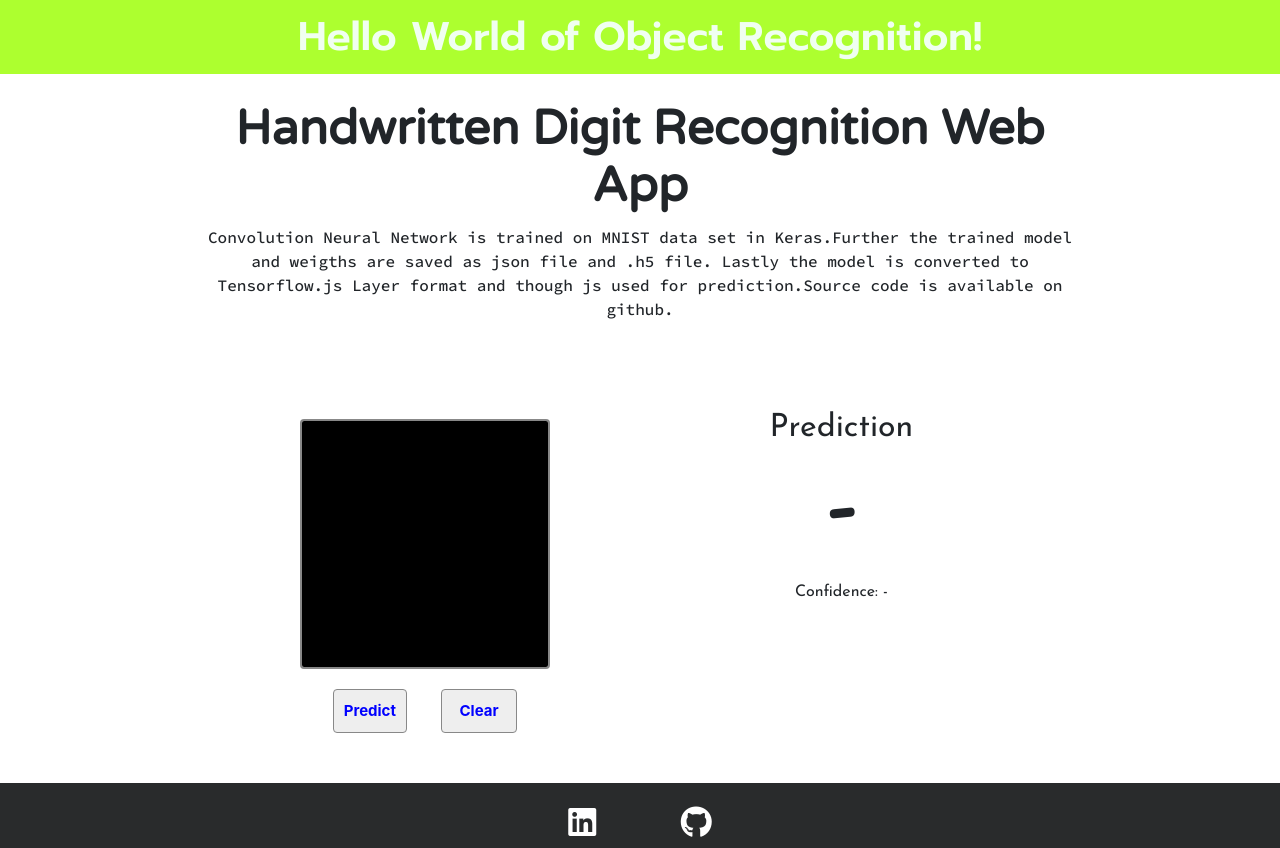
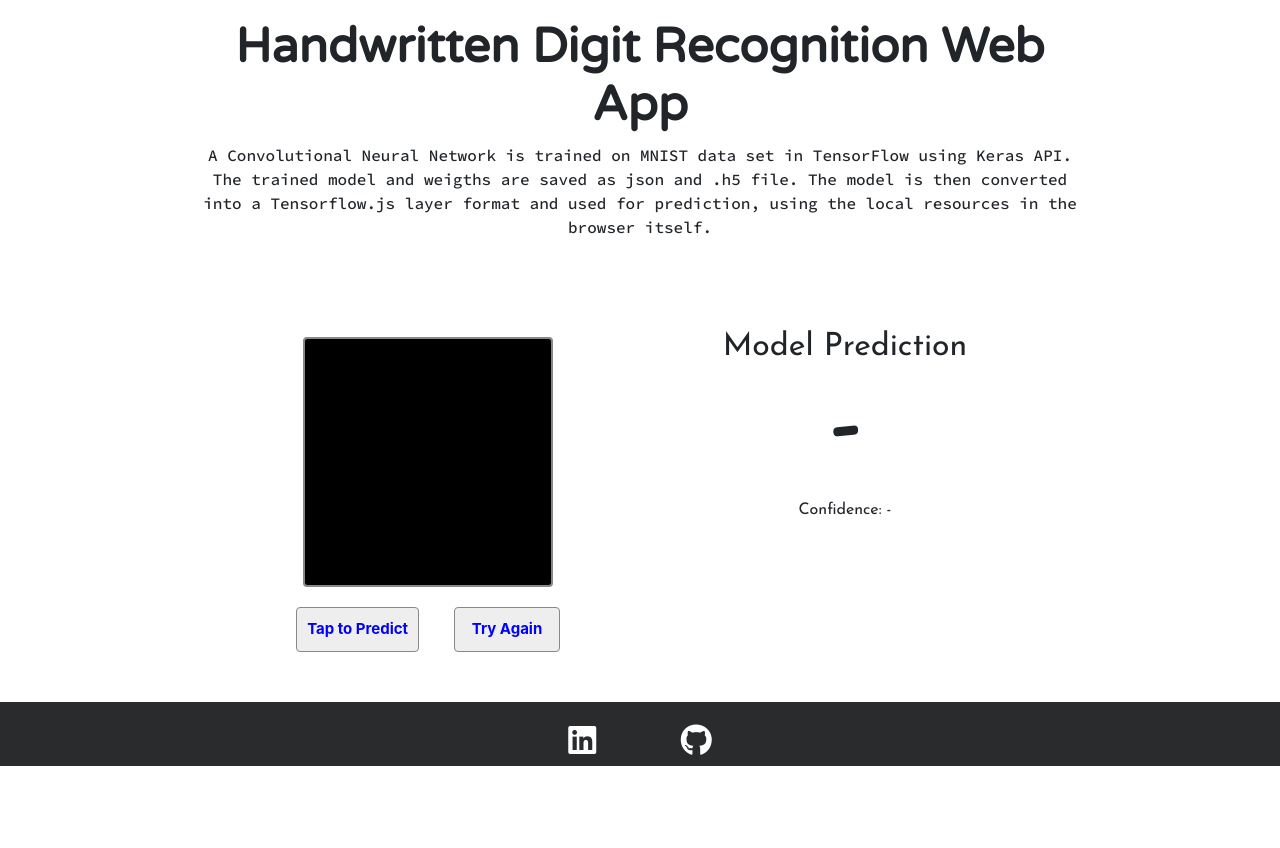
Before and after one commit to NietzscheDostoevsky/Digit_Recognizer_Website, a plain HTML site: page Digit_Recognition_Web_App-master/index.html in a window 1280 px wide. After the commit the page ends 800 px from the top, so only its background shows below. Drawn offline with nearby package versions, Linux system fonts and the light colour scheme; a script that the page names is missing; a web font is replaced by a local one.

Commit message:
update HTML

```diff
--- a/Digit_Recognition_Web_App-master/index.html
+++ b/Digit_Recognition_Web_App-master/index.html
@@ -1,24 +1,32 @@
 <html>
 
 <head>
-  <title>Digit Recognition WebApp</title>
+  <title>Handwritten Digit Recognizer WebApp</title>
 
   <meta name="viewport" content="width=device-width">
   <!-- GoogleFont -->
   <link href="https://fonts.googleapis.com/css2?family=Prompt:wght@600&display=swap" rel="stylesheet">
   <link href="https://fonts.googleapis.com/css2?family=Varela+Round&display=swap" rel="stylesheet">
   <link href="https://fonts.googleapis.com/css2?family=Source+Code+Pro:wght@500&display=swap" rel="stylesheet">
-  <link href="https://fonts.googleapis.com/css?family=Calistoga|Josefin+Sans:400,700|Pacifico&display=swap" rel="stylesheet">
+  <link href="https://fonts.googleapis.com/css?family=Calistoga|Josefin+Sans:400,700|Pacifico&display=swap"
+    rel="stylesheet">
   <!-- bootstrap -->
-  <link rel="stylesheet" href="https://stackpath.bootstrapcdn.com/bootstrap/4.3.1/css/bootstrap.min.css" integrity="sha384-ggOyR0iXCbMQv3Xipma34MD+dH/1fQ784/j6cY/iJTQUOhcWr7x9JvoRxT2MZw1T" crossorigin="anonymous">
+  <link rel="stylesheet" href="https://stackpath.bootstrapcdn.com/bootstrap/4.3.1/css/bootstrap.min.css"
+    integrity="sha384-ggOyR0iXCbMQv3Xipma34MD+dH/1fQ784/j6cY/iJTQUOhcWr7x9JvoRxT2MZw1T" crossorigin="anonymous">
   <!-- stylesheet -->
   <link rel="stylesheet" href="css/styles.css">
   <!-- fontawesome -->
   <script src="https://kit.fontawesome.com/b3aed9cb07.js" crossorigin="anonymous"></script>
 
-  <script src="https://code.jquery.com/jquery-3.3.1.slim.min.js" integrity="sha384-q8i/X+965DzO0rT7abK41JStQIAqVgRVzpbzo5smXKp4YfRvH+8abtTE1Pi6jizo" crossorigin="anonymous"></script>
-  <script src="https://cdnjs.cloudflare.com/ajax/libs/popper.js/1.14.7/umd/popper.min.js" integrity="sha384-UO2eT0CpHqdSJQ6hJty5KVphtPhzWj9WO1clHTMGa3JDZwrnQq4sF86dIHNDz0W1" crossorigin="anonymous"></script>
-  <script src="https://stackpath.bootstrapcdn.com/bootstrap/4.3.1/js/bootstrap.min.js" integrity="sha384-JjSmVgyd0p3pXB1rRibZUAYoIIy6OrQ6VrjIEaFf/nJGzIxFDsf4x0xIM+B07jRM" crossorigin="anonymous"></script>
+  <script src="https://code.jquery.com/jquery-3.3.1.slim.min.js"
+    integrity="sha384-q8i/X+965DzO0rT7abK41JStQIAqVgRVzpbzo5smXKp4YfRvH+8abtTE1Pi6jizo"
+    crossorigin="anonymous"></script>
+  <script src="https://cdnjs.cloudflare.com/ajax/libs/popper.js/1.14.7/umd/popper.min.js"
+    integrity="sha384-UO2eT0CpHqdSJQ6hJty5KVphtPhzWj9WO1clHTMGa3JDZwrnQq4sF86dIHNDz0W1"
+    crossorigin="anonymous"></script>
+  <script src="https://stackpath.bootstrapcdn.com/bootstrap/4.3.1/js/bootstrap.min.js"
+    integrity="sha384-JjSmVgyd0p3pXB1rRibZUAYoIIy6OrQ6VrjIEaFf/nJGzIxFDsf4x0xIM+B07jRM"
+    crossorigin="anonymous"></script>
   <script src="https://cdn.jsdelivr.net/npm/@tensorflow/tfjs@latest"></script>
 
 </head>
@@ -26,11 +34,13 @@
 <body onload="init()">
 
 
-  <h1 class="welcome">Hello World of Object Recognition!</h1>
+
   <section id="title">
     <h1 class="heading">Handwritten Digit Recognition Web App</h1>
-    <p>Convolution Neural Network is trained on MNIST data set in Keras.Further the trained model and weigths are saved as json file and .h5 file.
-    Lastly the model is converted to Tensorflow.js Layer format and though js used for prediction.Source code is available on github.</p>
+    <p>A Convolutional Neural Network is trained on MNIST data set in TensorFlow using Keras API. The trained model and
+      weigths are saved as json and .h5 file.
+      The model is then converted into a Tensorflow.js layer format and used for prediction, using the local resources
+      in the browser itself. </p>
   </section>
 
   <section id="content">
@@ -40,18 +50,18 @@
         <div class="leftside">
 
           <div class="">
-            <canvas id="sketchpad" height="200" width="200">
+            <canvas id="sketchpad" height="250" width="250">
             </canvas>
           </div>
 
           <div class="buttons_div">
-            <button type="button" class="btn btn-dark" id="predict_button">Predict</button>
-            <button type="button" class="btn btn-dark" id="clear_button">&nbsp Clear &nbsp</button>
+            <button type="button" class="btn btn-dark" id="predict_button">Tap to Predict</button>
+            <button type="button" class="btn btn-dark" id="clear_button">&nbsp Try Again &nbsp</button>
           </div>
         </div>
 
         <div class="predicted_answer col-sm-6">
-          <h2 id="prediction_heading">Prediction</h2>
+          <h2 id="prediction_heading">Model Prediction</h2>
           <h1 id="result">-</h1>
           <p id="confidence">Confidence: -</p>
         </div>
@@ -61,8 +71,10 @@
 
 
   <footer id="footer">
-    <a href="https://www.linkedin.com/in/maneprajakta/" target="_blank"><i class="social-media-icons fab fa-2x fa-linkedin"></i></a>
-    <a href="https://github.com/maneprajakta" target="_blank"><i class="social-media-icons fab fa-2x fa-github" aria-hidden="true"></i></i></a>
+    <a href="https://www.linkedin.com/in/thesaurabhkumarsingh/" target="_blank"><i
+        class="social-media-icons fab fa-2x fa-linkedin"></i></a>
+    <a href="https://github.com/dietzschenostoevsky" target="_blank"><i class="social-media-icons fab fa-2x fa-github"
+        aria-hidden="true"></i></i></a>
   </footer>
 
   <script src="js/main.js" charset="utf-8"></script>
```
